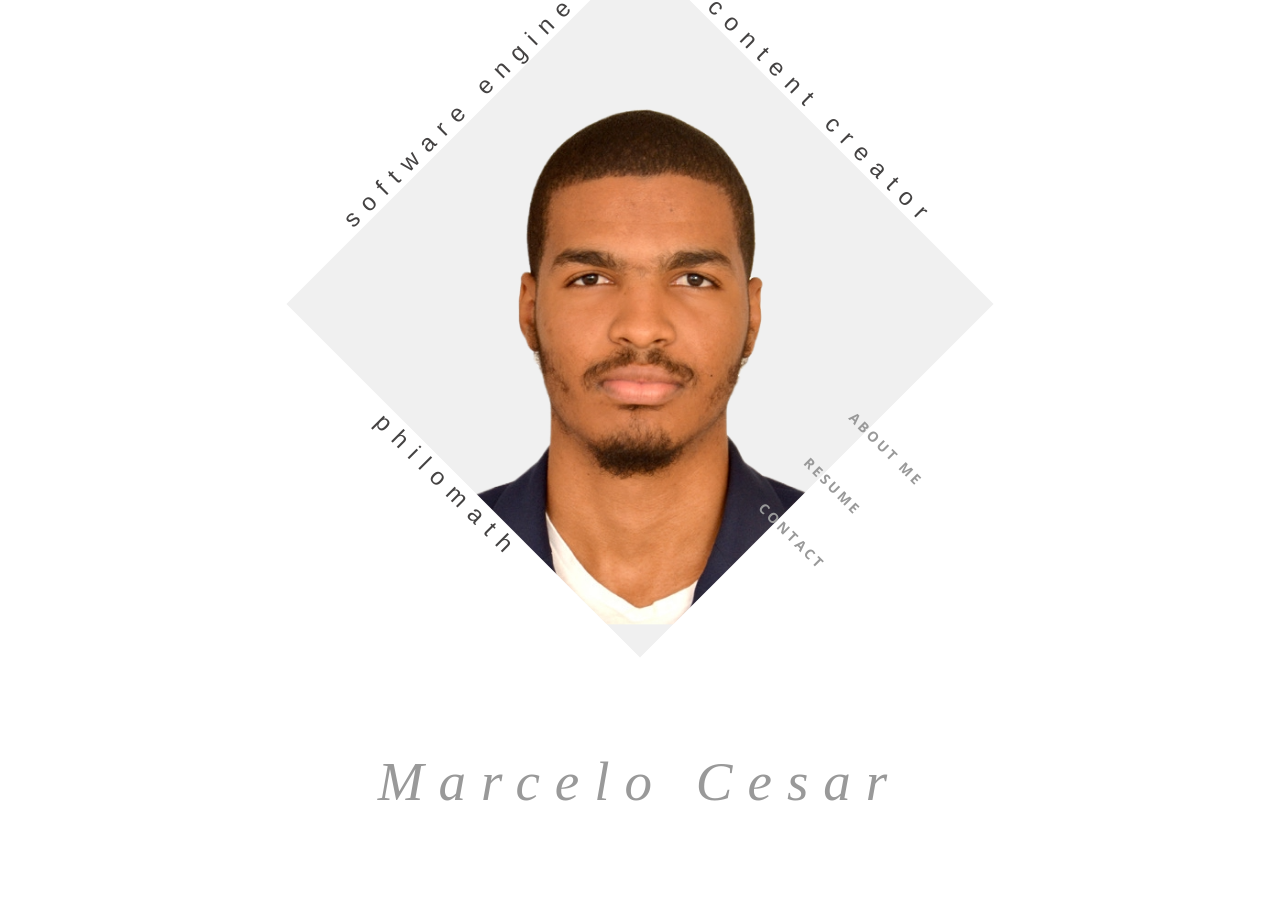
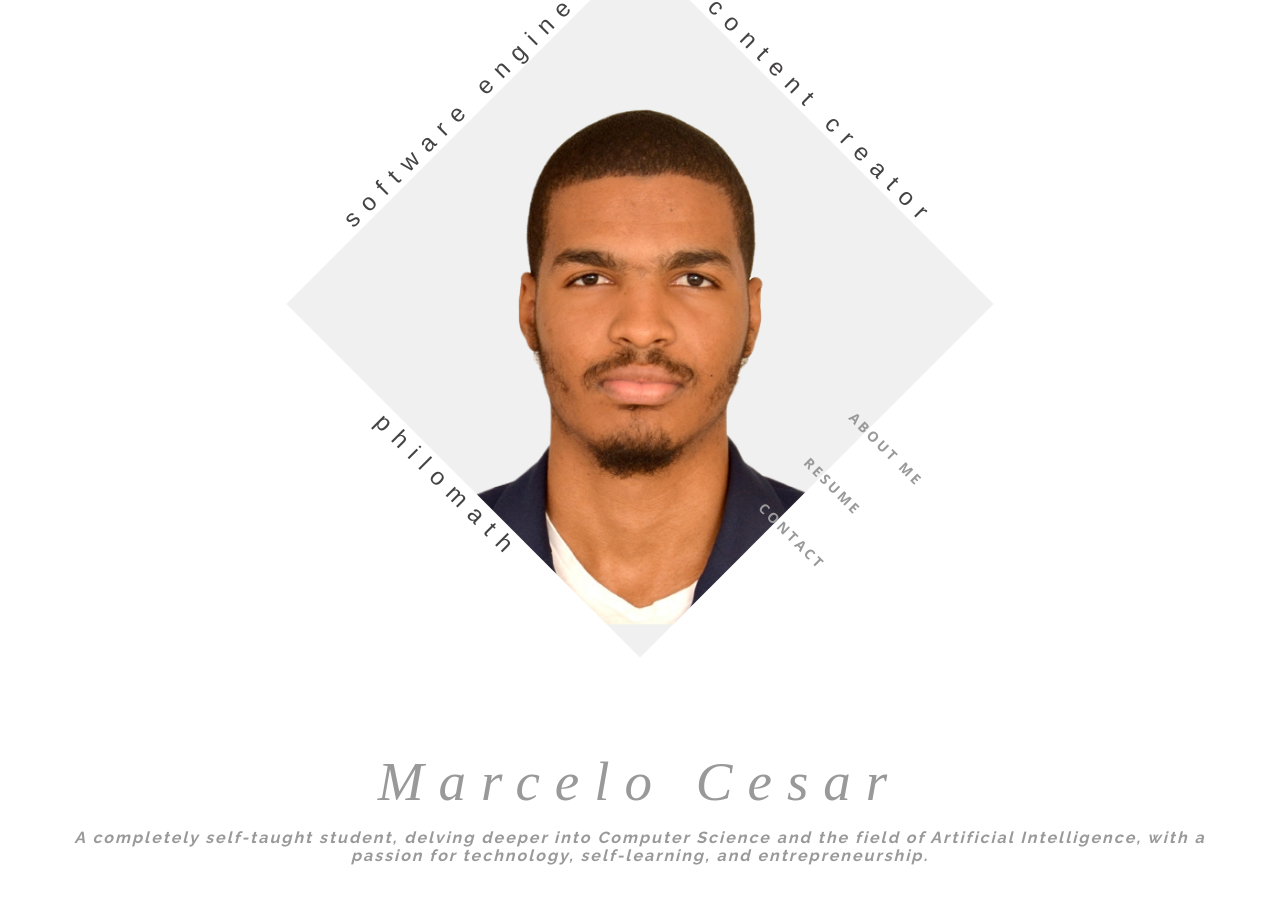
Before and after one commit to MarceloJSCesar/marcelocesar-portfolio-headstarter-ai-fellowhip, a plain HTML site: page index.html in a window 1280 px wide. Shown: the part 206-1110 px from the top of the page. Drawn offline with nearby package versions, Linux system fonts and the light colour scheme; files whose address does not match are found by name; a web font is replaced by a local one.

Commit message:
short description including my interested in AI field added in first page

```diff
--- a/css/style.css
+++ b/css/style.css
@@ -461,6 +461,13 @@ body.section-show .transition-mask:before{
 	font-style:italic;
 }
 
+.front-heading > h4{
+	font-size:16px;
+	letter-spacing:2px;
+	color:#999;
+	font-style:italic;
+}
+
 .front-person-img{
 	width:500px;
 	height:500px;
--- a/index.html
+++ b/index.html
@@ -5,7 +5,6 @@
 		<meta charset="utf-8">
 		<meta http-equiv="X-UA-Compatible" content="IE=edge">
 		<meta name="viewport" content="width=device-width, initial-scale=1">
-		<!-- The above 3 meta tags *must* come first in the head; any other head content must come *after* these tags -->
 
 
 		<title>Marcelo Cesar Portfolio</title>
@@ -112,7 +111,9 @@
 							Marcelo Cesar
 						</h2>
 
-
+						<h4>
+							A completely self-taught student, delving deeper into Computer Science and the field of Artificial Intelligence, with a passion for technology, self-learning, and entrepreneurship.
+						</h4>
 
 					</div>
 
```
